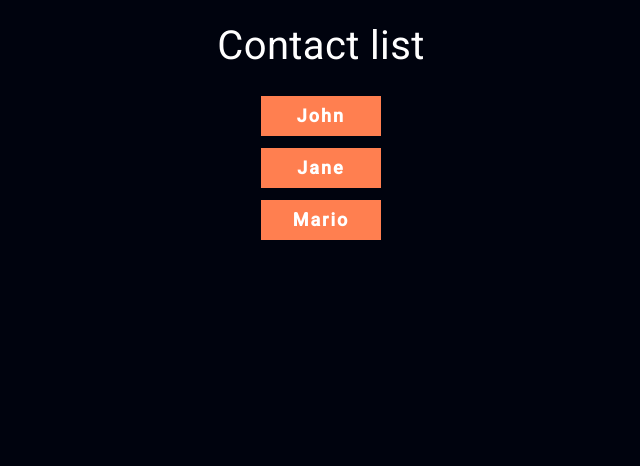
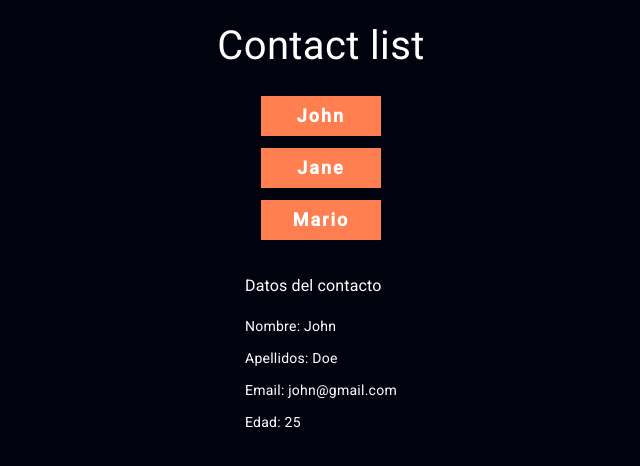
Before and after one commit to davidFCDev/proyecto-final-angular, an Angular app: page / in a window 1280 px wide. Both pictures are taken after a click on the element "John". Shown: the top 466 px of the page, without its empty margins (319-959 px from the left). Built offline with nearby package versions, Linux system fonts and the light colour scheme.

Commit message:
render contact text

```diff
--- a/src/app/components/contacts-list/contacts-list.component.html
+++ b/src/app/components/contacts-list/contacts-list.component.html
@@ -6,4 +6,19 @@
       <p class="contact" (click)="getContact(contact.id)">{{ contact.name }}</p>
     </div>
   </div>
+
+  <ng-container *ngIf="contactSelected; else noContactSelected">
+    <div class="contact-text">
+      <h3>Datos del contacto</h3>
+      <p>Nombre: {{ contactSelected.name }}</p>
+      <p>Apellidos: {{ contactSelected.surname }}</p>
+      <p>Email: {{ contactSelected.email }}</p>
+      <p>Edad: {{ contactSelected.age }}</p>
+    </div>
+  </ng-container>
+  <ng-template #noContactSelected>
+    <div>
+      <p>No has seleccionado ningún contacto</p>
+    </div>
+  </ng-template>
 </div>
--- a/src/app/components/contacts-list/contacts-list.component.scss
+++ b/src/app/components/contacts-list/contacts-list.component.scss
@@ -26,3 +26,5 @@
 .contact-list {
   display: flex;
 }
+
+.contact-text {}
--- a/src/app/services/contact.service.ts
+++ b/src/app/services/contact.service.ts
@@ -19,6 +19,8 @@ export class ContactService {
       return contact;
     } else {
       console.log('Contact not found');
+      return undefined;
     }
   }
+
 }
```
